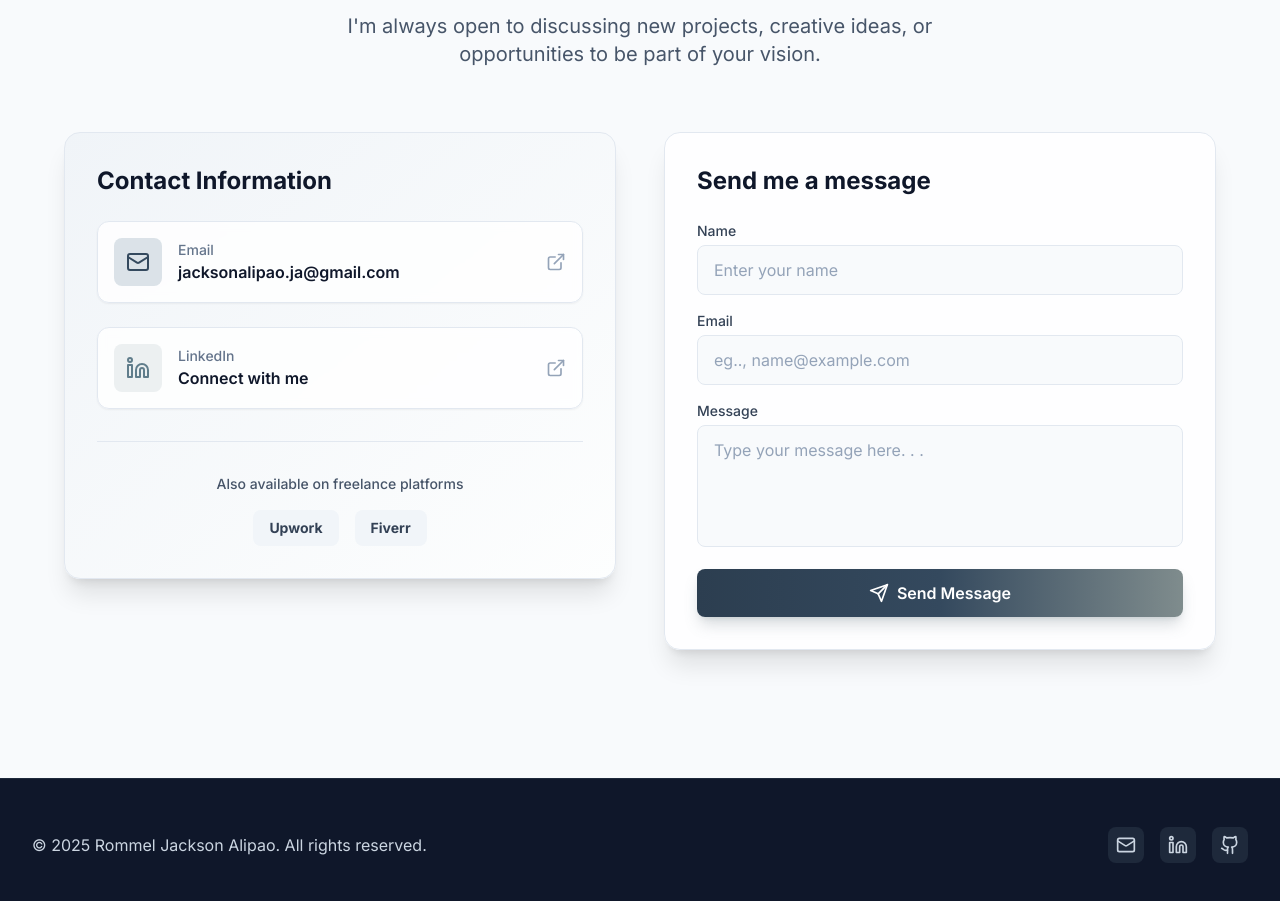
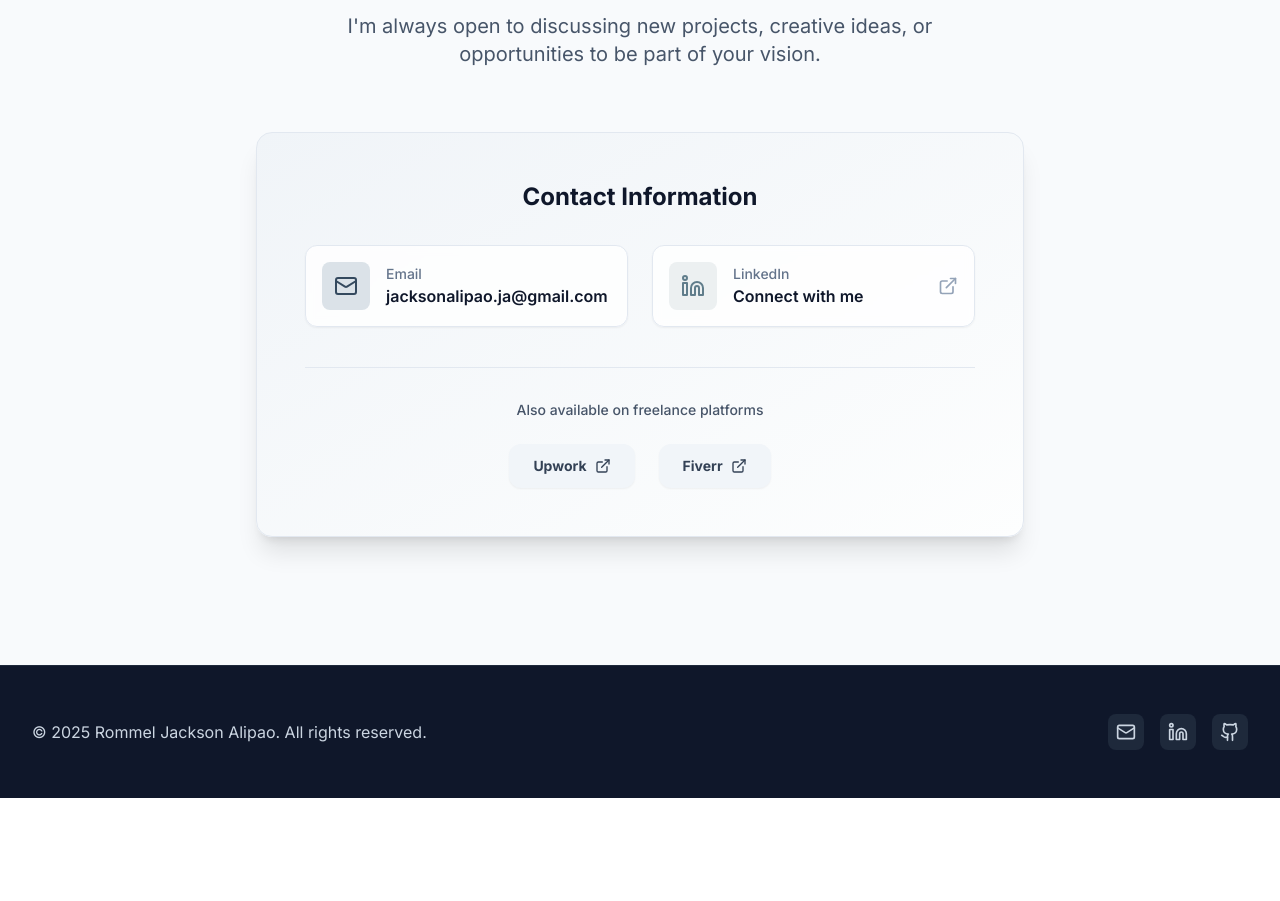
Before and after one commit to Dekuu000/personal-portfolio, a Next.js app: page / in a window 1280 px wide. Shown: the part 4280-5181 px from the top of the page. After the commit the page ends 5078 px from the top, so only its background shows below. Built offline with nearby package versions, Linux system fonts and the light colour scheme.

Commit message:
refactor: Remove contact form and simplify contact section

```diff
--- a/components/Contact.tsx
+++ b/components/Contact.tsx
@@ -1,5 +1,4 @@
 import { Mail, Linkedin, ExternalLink } from "lucide-react";
-import ContactForm from "./ContactForm";
 
 export default function Contact() {
   return (
@@ -18,29 +17,23 @@ export default function Contact() {
           </p>
         </div>
 
-        <div className="grid grid-cols-1 lg:grid-cols-2 gap-12 items-start">
-          {/* Left Column: Contact Info */}
-          <div className="space-y-8">
-            <div className="bg-gradient-to-br from-primary-50 to-secondary-50 dark:from-slate-900 dark:to-primary-900/20 rounded-2xl shadow-xl p-8 border border-slate-200 dark:border-slate-800">
-              <h3 className="text-2xl font-bold mb-6 text-slate-900 dark:text-white">
+        <div className="max-w-3xl mx-auto">
+          <div className="bg-gradient-to-br from-primary-50 to-secondary-50 dark:from-slate-900 dark:to-primary-900/20 rounded-2xl shadow-xl p-8 md:p-12 border border-slate-200 dark:border-slate-800">
+            <h3 className="text-2xl font-bold mb-8 text-center text-slate-900 dark:text-white">
               Contact Information
             </h3>
 
-              <div className="space-y-6">
-                {/* Email */}
-                <a
-                  href="mailto:jacksonalipao.ja@gmail.com"
-                  className="group flex items-center gap-4 p-4 bg-white/80 dark:bg-slate-800/80 backdrop-blur-sm rounded-xl shadow-sm hover:shadow-md transition-all border border-slate-200 dark:border-slate-700 hover:scale-[1.02]"
-                >
+            <div className="grid grid-cols-1 md:grid-cols-2 gap-6">
+              {/* Email - Non-clickable as requested */}
+              <div className="group flex items-center gap-4 p-4 bg-white/80 dark:bg-slate-800/80 backdrop-blur-sm rounded-xl shadow-sm border border-slate-200 dark:border-slate-700">
                 <div className="p-3 bg-primary-100 dark:bg-primary-900/30 rounded-lg text-primary-600 dark:text-primary-400 group-hover:scale-110 transition-transform">
                   <Mail className="w-6 h-6" />
                 </div>
                 <div className="flex-1">
                   <p className="text-sm font-medium text-slate-500 dark:text-slate-400">Email</p>
-                    <p className="text-slate-900 dark:text-white font-semibold">jacksonalipao.ja@gmail.com</p>
+                  <p className="text-slate-900 dark:text-white font-semibold break-all">jacksonalipao.ja@gmail.com</p>
                 </div>
-                  <ExternalLink className="w-5 h-5 text-slate-400 group-hover:text-primary-600 dark:group-hover:text-primary-400 transition-colors" />
-                </a>
+              </div>
 
               {/* LinkedIn */}
               <a
@@ -61,35 +54,33 @@ export default function Contact() {
             </div>
 
             {/* Freelance Profiles */}
-              <div className="mt-8 pt-8 border-t border-slate-200 dark:border-slate-700">
-                <p className="text-center text-slate-600 dark:text-slate-400 mb-4 text-sm font-medium">
+            <div className="mt-10 pt-8 border-t border-slate-200 dark:border-slate-700">
+              <p className="text-center text-slate-600 dark:text-slate-400 mb-6 text-sm font-medium">
                 Also available on freelance platforms
               </p>
-                <div className="flex justify-center gap-4">
+              <div className="flex justify-center gap-6">
                 <a
                   href="https://www.upwork.com/freelancers/~0156e97c38cbe45fe1?mp_source=share"
                   target="_blank"
                   rel="noopener noreferrer"
-                    className="px-4 py-2 bg-slate-100 dark:bg-slate-800 text-slate-700 dark:text-slate-300 rounded-lg hover:bg-primary-100 dark:hover:bg-primary-900/30 hover:text-primary-600 dark:hover:text-primary-400 transition-colors text-sm font-bold"
+                  className="flex items-center gap-2 px-6 py-3 bg-slate-100 dark:bg-slate-800 text-slate-700 dark:text-slate-300 rounded-xl hover:bg-primary-100 dark:hover:bg-primary-900/30 hover:text-primary-600 dark:hover:text-primary-400 transition-all text-sm font-bold shadow-sm hover:shadow-md"
                 >
                   Upwork
+                  <ExternalLink className="w-4 h-4" />
                 </a>
                 <a
                   href="https://www.fiverr.com/s/7Y8g0Pe"
                   target="_blank"
                   rel="noopener noreferrer"
-                    className="px-4 py-2 bg-slate-100 dark:bg-slate-800 text-slate-700 dark:text-slate-300 rounded-lg hover:bg-green-100 dark:hover:bg-green-900/30 hover:text-green-600 dark:hover:text-green-400 transition-colors text-sm font-bold"
+                  className="flex items-center gap-2 px-6 py-3 bg-slate-100 dark:bg-slate-800 text-slate-700 dark:text-slate-300 rounded-xl hover:bg-green-100 dark:hover:bg-green-900/30 hover:text-green-600 dark:hover:text-green-400 transition-all text-sm font-bold shadow-sm hover:shadow-md"
                 >
                   Fiverr
+                  <ExternalLink className="w-4 h-4" />
                 </a>
               </div>
             </div>
           </div>
         </div>
-
-          {/* Right Column: Contact Form */}
-          <ContactForm />
-        </div>
       </div>
     </section>
   );
--- a/components/ContactForm.tsx
+++ /dev/null
@@ -1,144 +0,0 @@
-"use client";
-
-import { useState } from "react";
-import { Send, CheckCircle, AlertCircle, Loader2 } from "lucide-react";
-
-export default function ContactForm() {
-    const [formData, setFormData] = useState({
-        name: "",
-        email: "",
-        message: "",
-    });
-    const [status, setStatus] = useState<"idle" | "submitting" | "success" | "error">("idle");
-    const [errorMessage, setErrorMessage] = useState("");
-
-    const validateEmail = (email: string) => {
-        return /^[^\s@]+@[^\s@]+\.[^\s@]+$/.test(email);
-    };
-
-    const handleSubmit = async (e: React.FormEvent) => {
-        e.preventDefault();
-
-        if (!formData.name || !formData.email || !formData.message) {
-            setErrorMessage("Please fill in all fields");
-            setStatus("error");
-            return;
-        }
-
-        if (!validateEmail(formData.email)) {
-            setErrorMessage("Please enter a valid email address");
-            setStatus("error");
-            return;
-        }
-
-        setStatus("submitting");
-        setErrorMessage("");
-
-        // Simulate API call
-        setTimeout(() => {
-            setStatus("success");
-            setFormData({ name: "", email: "", message: "" });
-
-            // Reset success message after 5 seconds
-            setTimeout(() => setStatus("idle"), 5000);
-        }, 1500);
-    };
-
-    const handleChange = (e: React.ChangeEvent<HTMLInputElement | HTMLTextAreaElement>) => {
-        const { name, value } = e.target;
-        setFormData((prev) => ({ ...prev, [name]: value }));
-        if (status === "error") setStatus("idle");
-    };
-
-    return (
-        <div className="bg-white/80 dark:bg-slate-800/80 backdrop-blur-sm rounded-2xl shadow-xl p-6 md:p-8 border border-slate-200 dark:border-slate-700">
-            <h3 className="text-2xl font-bold mb-6 text-slate-900 dark:text-white">
-                Send me a message
-            </h3>
-
-            <form onSubmit={handleSubmit} className="space-y-4">
-                <div>
-                    <label htmlFor="name" className="block text-sm font-medium text-slate-700 dark:text-slate-300 mb-1">
-                        Name
-                    </label>
-                    <input
-                        type="text"
-                        id="name"
-                        name="name"
-                        value={formData.name}
-                        onChange={handleChange}
-                        className="w-full px-4 py-3 rounded-lg bg-slate-50 dark:bg-slate-900 border border-slate-200 dark:border-slate-700 focus:ring-2 focus:ring-primary-500 focus:border-transparent outline-none transition-all text-slate-900 dark:text-white placeholder-slate-400"
-                        placeholder="Enter your name"
-                    />
-                </div>
-
-                <div>
-                    <label htmlFor="email" className="block text-sm font-medium text-slate-700 dark:text-slate-300 mb-1">
-                        Email
-                    </label>
-                    <input
-                        type="email"
-                        id="email"
-                        name="email"
-                        value={formData.email}
-                        onChange={handleChange}
-                        className="w-full px-4 py-3 rounded-lg bg-slate-50 dark:bg-slate-900 border border-slate-200 dark:border-slate-700 focus:ring-2 focus:ring-primary-500 focus:border-transparent outline-none transition-all text-slate-900 dark:text-white placeholder-slate-400"
-                        placeholder="eg.., name@example.com"
-                    />
-                </div>
-
-                <div>
-                    <label htmlFor="message" className="block text-sm font-medium text-slate-700 dark:text-slate-300 mb-1">
-                        Message
-                    </label>
-                    <textarea
-                        id="message"
-                        name="message"
-                        value={formData.message}
-                        onChange={handleChange}
-                        rows={4}
-                        className="w-full px-4 py-3 rounded-lg bg-slate-50 dark:bg-slate-900 border border-slate-200 dark:border-slate-700 focus:ring-2 focus:ring-primary-500 focus:border-transparent outline-none transition-all text-slate-900 dark:text-white placeholder-slate-400 resize-none"
-                        placeholder="Type your message here. . ."
-                    />
-                </div>
-
-                {status === "error" && (
-                    <div className="flex items-center gap-2 text-red-500 dark:text-red-400 text-sm bg-red-50 dark:bg-red-900/20 p-3 rounded-lg">
-                        <AlertCircle className="w-4 h-4" />
-                        {errorMessage}
-                    </div>
-                )}
-
-                {status === "success" && (
-                    <div className="flex items-center gap-2 text-green-600 dark:text-green-400 text-sm bg-green-50 dark:bg-green-900/20 p-3 rounded-lg">
-                        <CheckCircle className="w-4 h-4" />
-                        Message sent successfully!
-                    </div>
-                )}
-
-                <button
-                    type="submit"
-                    disabled={status === "submitting" || status === "success"}
-                    className={`w-full flex items-center justify-center gap-2 px-6 py-3 rounded-lg font-semibold text-white transition-all duration-300 ${status === "success"
-                        ? "bg-green-500 hover:bg-green-600"
-                        : "bg-gradient-primary hover:opacity-90 hover:scale-[1.02] shadow-lg shadow-primary-500/25"
-                        } disabled:opacity-70 disabled:hover:scale-100 disabled:cursor-not-allowed`}
-                >
-                    {status === "submitting" ? (
-                        <Loader2 className="w-5 h-5 animate-spin" />
-                    ) : status === "success" ? (
-                        <>
-                            <CheckCircle className="w-5 h-5" />
-                            Sent
-                        </>
-                    ) : (
-                        <>
-                            <Send className="w-5 h-5" />
-                            Send Message
-                        </>
-                    )}
-                </button>
-            </form>
-        </div>
-    );
-}
```
Lines whose indentation alone changed are shown as unchanged.
